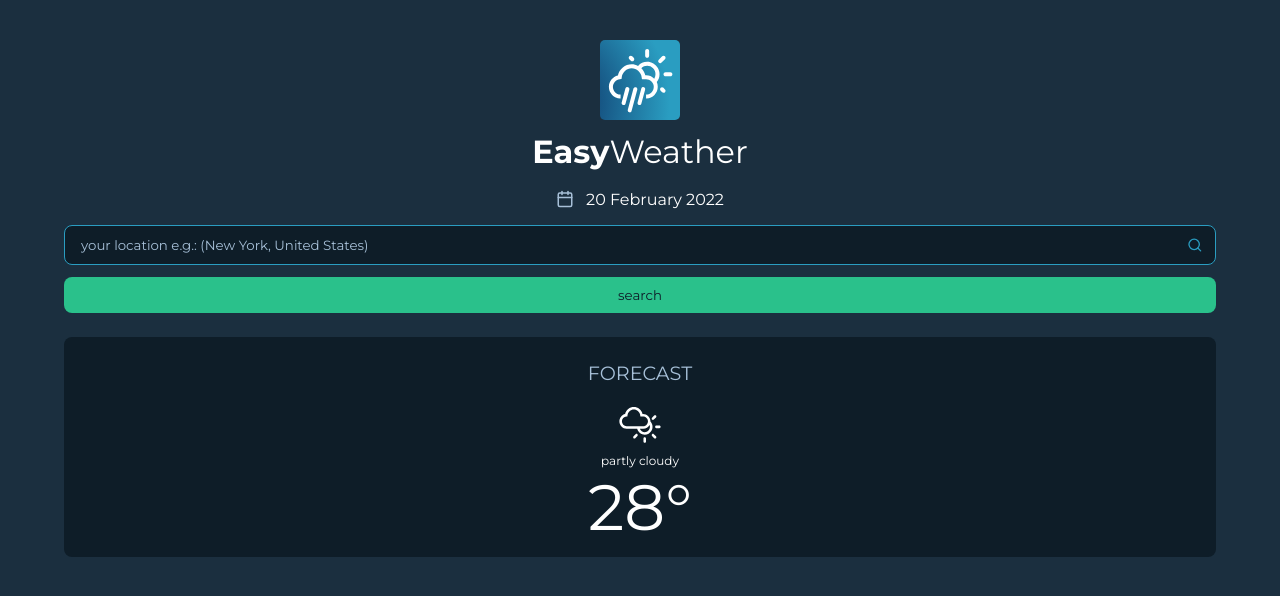
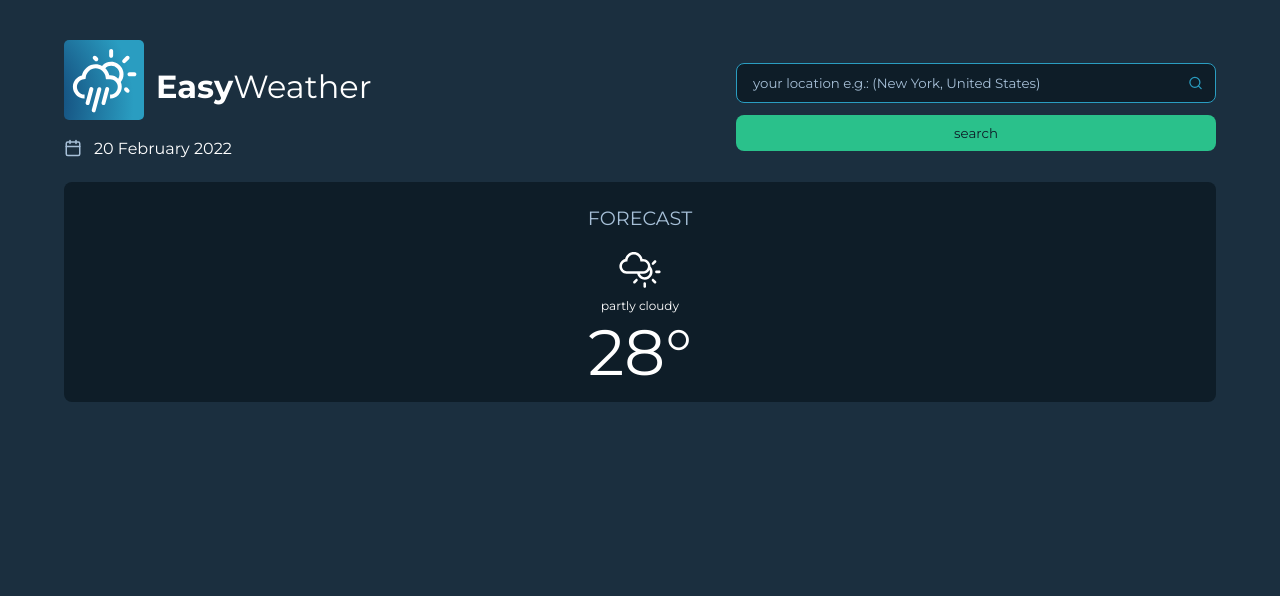
Before and after one commit to marcotulioteles/easy-weather, a Next.js app: page / in a window 1280 px wide. Shown: the top 596 px of the page. Built offline with nearby package versions, Linux system fonts and the light colour scheme.

Commit message:
feat: created responsive behavior home page

```diff
--- a/src/components/ForecastsContainer/index.tsx
+++ b/src/components/ForecastsContainer/index.tsx
@@ -9,7 +9,6 @@ export function ForecastsContainer({ children }: Props) {
   return (
     <Container>
       <Title>FORECAST</Title>
-
       {children}
     </Container>
   );
--- a/src/components/ForecastsContainer/styles.ts
+++ b/src/components/ForecastsContainer/styles.ts
@@ -10,6 +10,10 @@ export const Container = styled.div`
   margin-top: 24px;
   background-color: ${theme.COLORS.BOX_BACKGROUND};
   border-radius: 8px;
+
+  @media (min-width: 1200px) {
+    max-width: 1200px;
+  }
 `;
 
 export const Title = styled.h1`
--- a/src/components/Header/index.tsx
+++ b/src/components/Header/index.tsx
@@ -6,7 +6,9 @@ import {
   AppTitle,
   LogoContainer,
   DateContainer,
-  DateText
+  DateText,
+  ResearchContainer,
+  LogoAndDate
 } from './styles';
 
 import { Input } from '../Input';
@@ -15,6 +17,7 @@ import { Button } from '../Button';
 export function Header() {
   return (
     <Container>
+      <LogoAndDate>
         <LogoContainer>
           <Image
             src={'/images/easy-weather-logo.svg'}
@@ -31,8 +34,11 @@ export function Header() {
           />
           <DateText>20 February 2022</DateText>
         </DateContainer>
+      </LogoAndDate>
+      <ResearchContainer>
         <Input />
         <Button />
+      </ResearchContainer>
     </Container>
   )
 };
--- a/src/components/Header/styles.ts
+++ b/src/components/Header/styles.ts
@@ -7,12 +7,33 @@ export const Container = styled.div`
   flex-direction: column;
   align-items: center;
   margin-top: 40px;
+
+  @media (min-width: 720px) {
+    max-width: 1200px;
+    flex-direction: row;
+    justify-content: space-between;
+  }
 `;
 
 export const LogoContainer = styled.div`
   display: flex;
   flex-direction: column;
   align-items: center;
+
+  @media (min-width: 720px) {
+    flex-direction: row;
+    min-width: 320px;
+  }
+`;
+
+export const LogoAndDate = styled.div`
+  display: flex;
+  flex-direction: column;
+  align-items: flex-start;
+
+  @media (max-width: 720px) {
+    align-items: center;
+  }
 `;
 
 export const AppTitle = styled.h1`
@@ -22,6 +43,10 @@ export const AppTitle = styled.h1`
 
   &strong {
     font-family: ${theme.FONTS.TITLE};
+  }
+
+  @media (min-width: 720px) {
+    margin-left: 12px;
   }
 `
 
@@ -35,3 +60,13 @@ export const DateText = styled.p`
   color: ${theme.COLORS.TEXT};
   margin-left: 12px;
 `;
+
+export const ResearchContainer = styled.form`
+  width: 100%;
+  display: flex;
+  flex-direction: column;
+
+  @media (min-width: 1020px) {
+    max-width: 480px;
+  }
+`;
```
Lines whose indentation alone changed are shown as unchanged.
